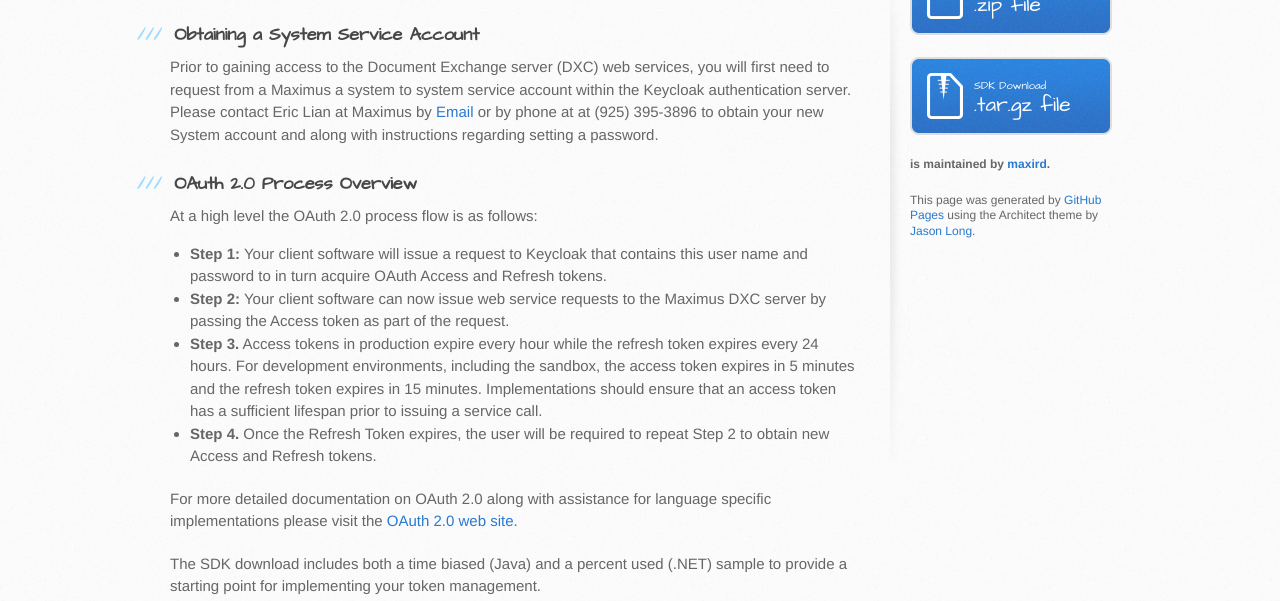
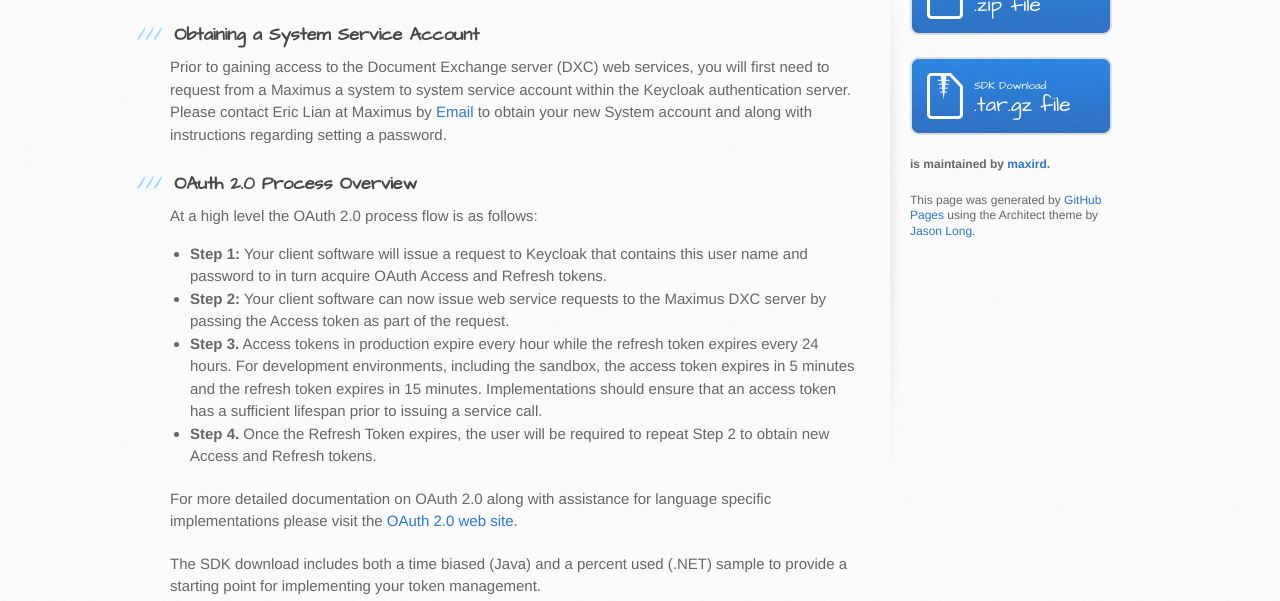
Before and after one commit to maxird/imr-ca-sdk, a plain HTML site: page oauthoverview.html in a window 1280 px wide. Shown: the part 275-876 px from the top of the page. Drawn offline with Linux system fonts and the light colour scheme.

Commit message:
Removing numbers

```diff
--- a/oauthoverview.html
+++ b/oauthoverview.html
@@ -60,8 +60,7 @@
 					to system service account within the Keycloak authentication server.
 					Please contact Eric Lian at Maximus by
 					<a href="mailto:EricLian@maximus.com?Subject=CA IMR Portal Assistance" target="_top">Email</a>
-					or by phone at  at (925) 395-3896 to obtain your
-					new System account and along with instructions regarding setting a 	password.
+				  to obtain your new System account and along with instructions regarding setting a 	password.
 				</p>
 				<h3>
 					<a id="imr-ca-oauth-overview" class="anchor"
```
Also changed, not shown: index.html (+1 -2 lines).
